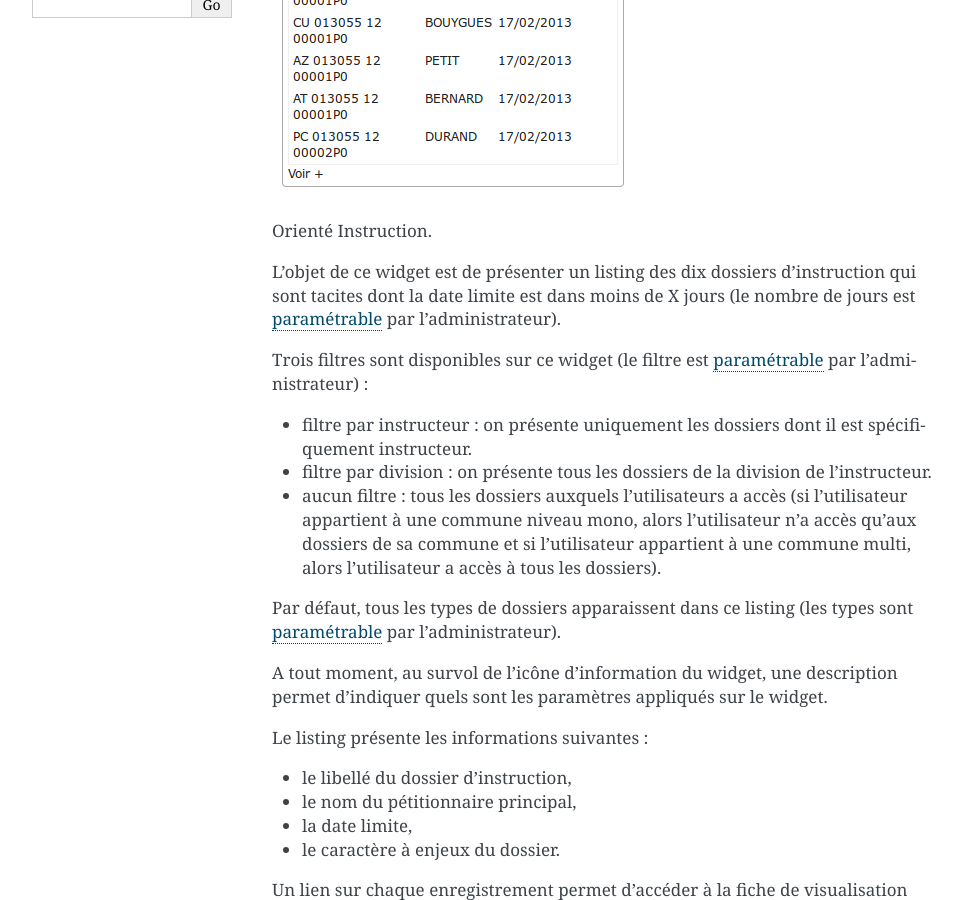
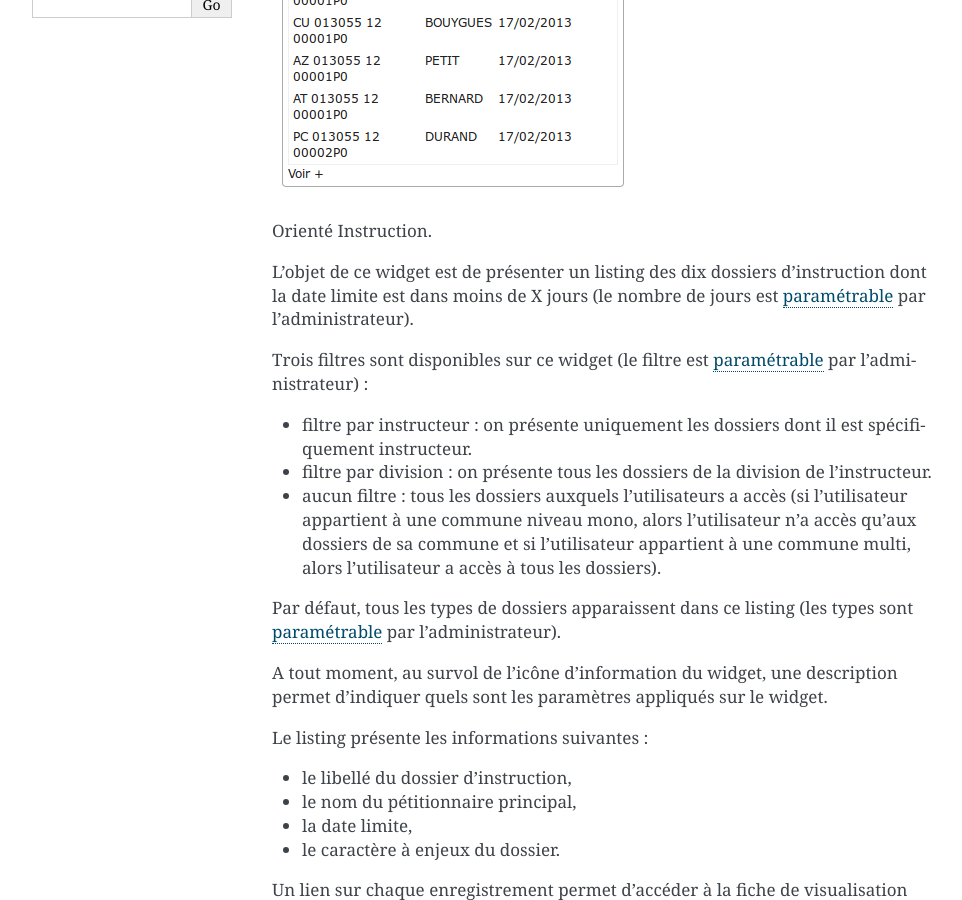
Before and after one commit to mpavaux/openads-documentation, a Sphinx documentation site: the page built from source/manuel_utilisateur/ergonomie/index.rst, in a window 1280 px wide and 900 px high, scrolled down 1618 px. Shown: the whole window, without its empty margins (148-1110 px from the left). Built offline with Sphinx 7.4.7, drawn with Linux system fonts in a browser that asks for light colours.

Commit message:
Update index.rst
Le widget dossiers limites affiche maintenant les dossiers qu'ils soient tacites ou non.

```diff
--- a/source/manuel_utilisateur/ergonomie/index.rst
+++ b/source/manuel_utilisateur/ergonomie/index.rst
@@ -40,7 +40,7 @@
 
 Orienté Instruction.
 
-L'objet de ce widget est de présenter un listing des dix dossiers d'instruction qui sont tacites dont la date limite est dans moins de X jours (le nombre de jours est :ref:`paramétrable <administration_widget_dossiers_limites>` par l'administrateur).
+L'objet de ce widget est de présenter un listing des dix dossiers d'instruction dont la date limite est dans moins de X jours (le nombre de jours est :ref:`paramétrable <administration_widget_dossiers_limites>` par l'administrateur).
 
 Trois filtres sont disponibles sur ce widget (le filtre est :ref:`paramétrable <administration_widget_dossiers_limites>` par l'administrateur) :
 
```
